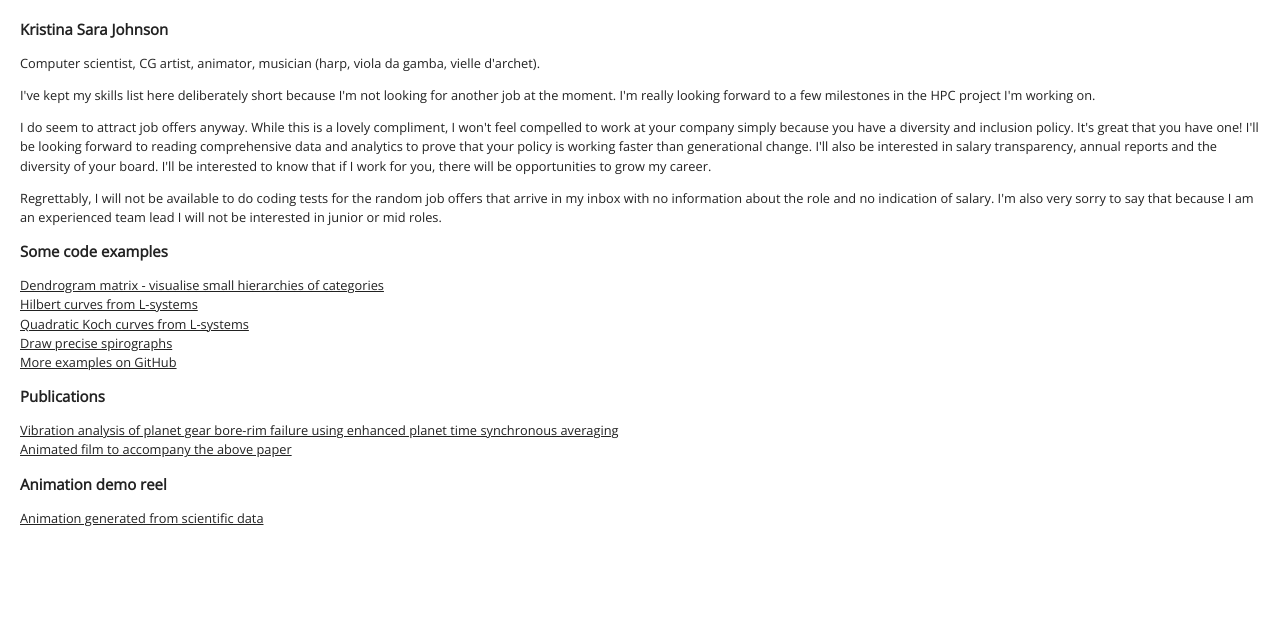
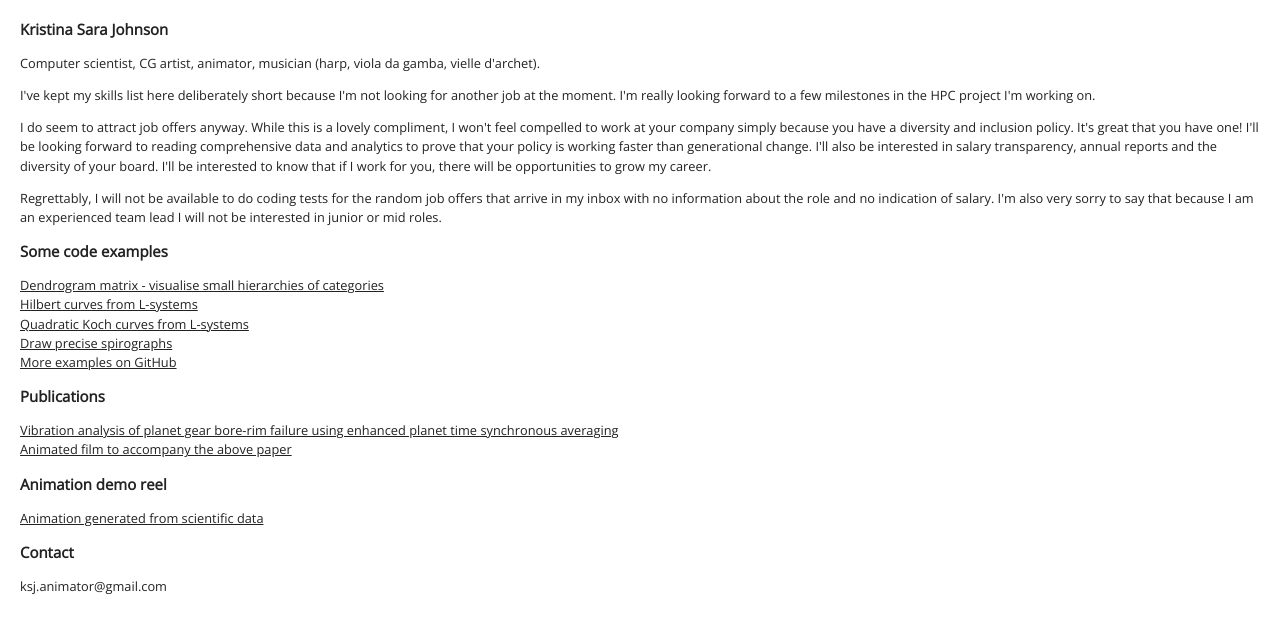
Before and after one commit to harpninja/harpninja.github.io, a plain HTML site: page index.html in a window 1280 px wide. Drawn offline with nearby package versions, Linux system fonts and the light colour scheme.

Commit message:
added email

```diff
--- a/index.html
+++ b/index.html
@@ -36,5 +36,8 @@
 
 	<h3>Animation demo reel</h3>
   	<a href='https://www.animatedcreations.net/ksjohnson_demo2018.mp4'>Animation generated from scientific data</a>
+
+	<h3>Contact</h3>
+  	ksj.animator@gmail.com
 </body>
 </html>
```
